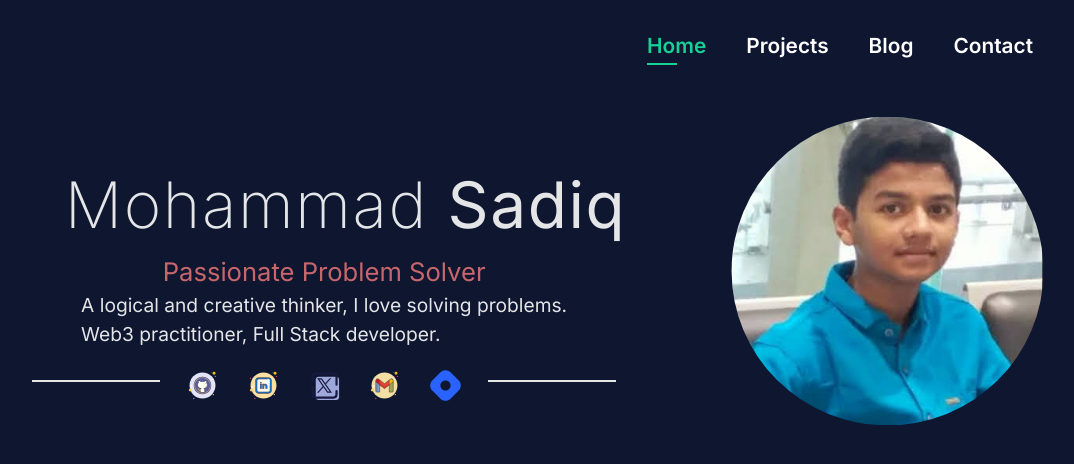
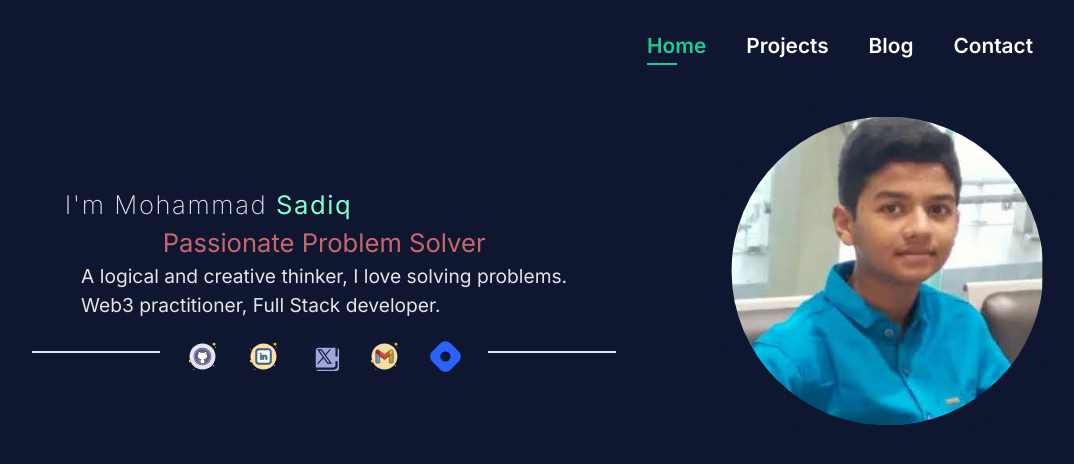
Before and after one commit to MdSadiqMd/Portfolio.dev, a Next.js app: page / in a window 1280 px wide. Shown: the top 464 px of the page, without its empty margins (147-1221 px from the left). Built offline with nearby package versions, Linux system fonts and the light colour scheme.

Commit message:
style refactor the view ports

```diff
--- a/components/Body/About/about.css
+++ b/components/Body/About/about.css
@@ -40,7 +40,7 @@
 }
 
 #name {
-    font-size: 5vw;
+    font-size: 2vw;
     font-weight: 250;
     letter-spacing: 0.1rem;
     margin: auto;
--- a/components/Body/About/about.tsx
+++ b/components/Body/About/about.tsx
@@ -22,7 +22,7 @@ const About = () => {
                 <span className="circle__back-2"></span>*/}
             </div>
             <div className="text">
-                <p id="name">Mohammad <strong>Sadiq</strong></p>
+                <p id="name">I'm Mohammad <strong style={{color:'aquamarine'}}>Sadiq</strong></p>
                 <p className="title">Passionate Problem Solver</p>
                 <p className='description'>  A logical and creative thinker, I love solving problems. <br />
                         Web3 practitioner, Full Stack developer.</p>
```
Also changed, not shown: 1 other file (tests, documents, lock files or other folders).
